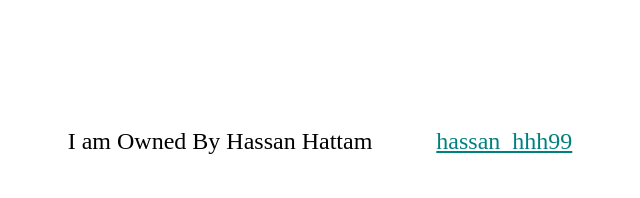
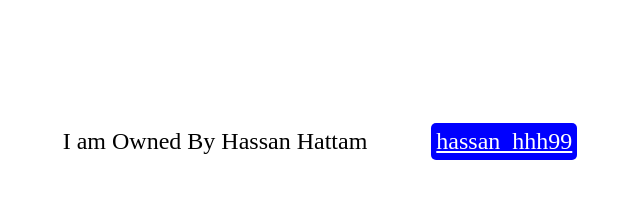
Before and after one commit to imoe0x63/hassan.domain, a plain HTML site: page index.html in a window 1280 px wide. Shown: the whole page, without its empty margins (352-992 px from the left). Drawn offline with Linux system fonts and the light colour scheme.

Commit message:
Update index.html

```diff
--- a/index.html
+++ b/index.html
@@ -1,3 +1,5 @@
+<meta name="viewport" content="width=device-width, initial-scale=1.0">
+
 <style>
   div {
     display: flex;
@@ -21,10 +23,19 @@
     color: purple;
   }
 
+  .username {
+    background-color: blue;
+    color: white;
+
+    padding: 5px;
+
+    border-radius: 5px;
+  }
+
 </style>
 
 
 <div>
   <div> I am Owned By Hassan Hattam </div>
-  <a href="https://t.me/hasan_hhh99"> hassan_hhh99 </a>
+  <a href="https://t.me/hasan_hhh99" class="username"> hassan_hhh99 </a>
 </div>
```
